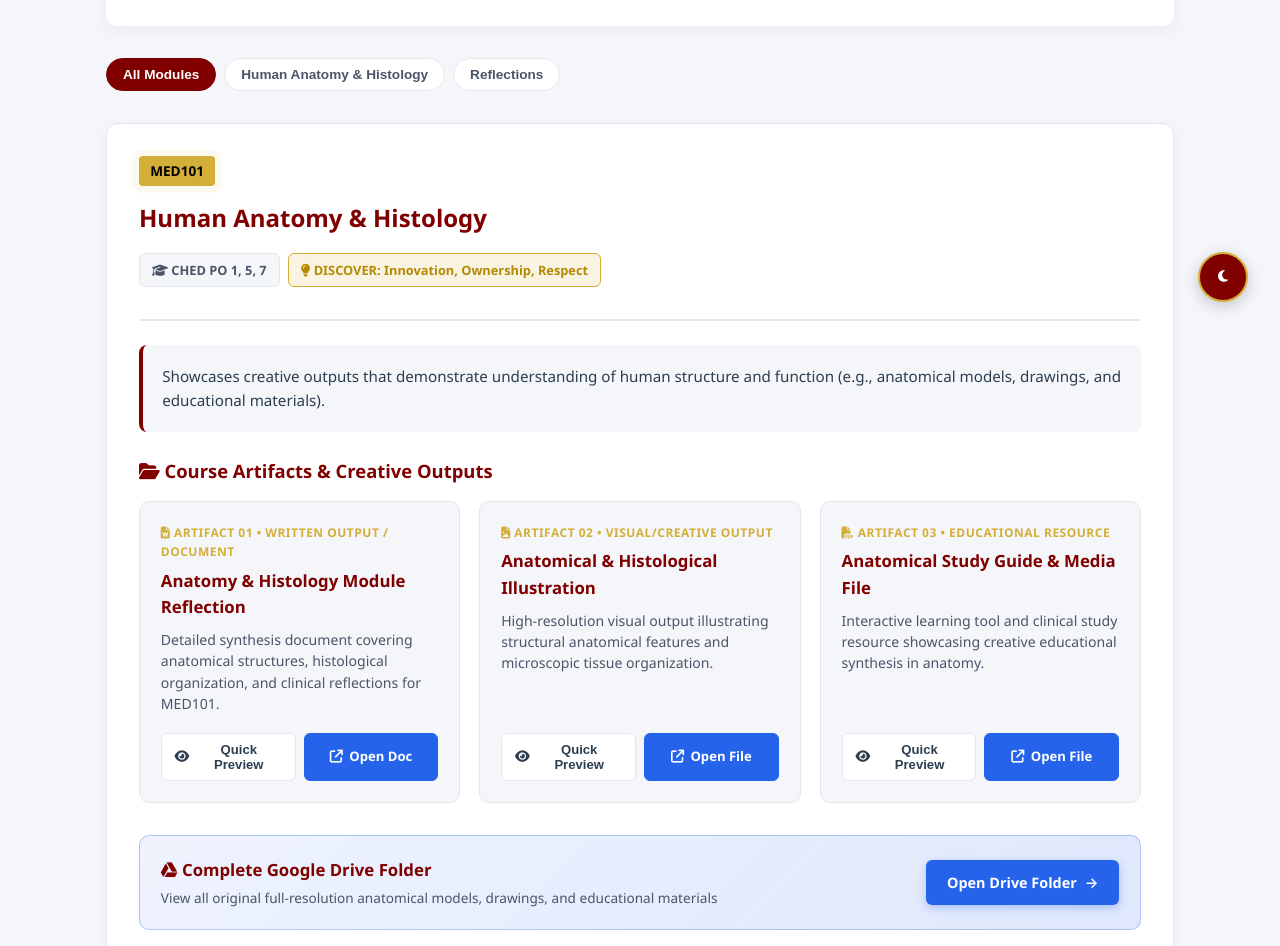
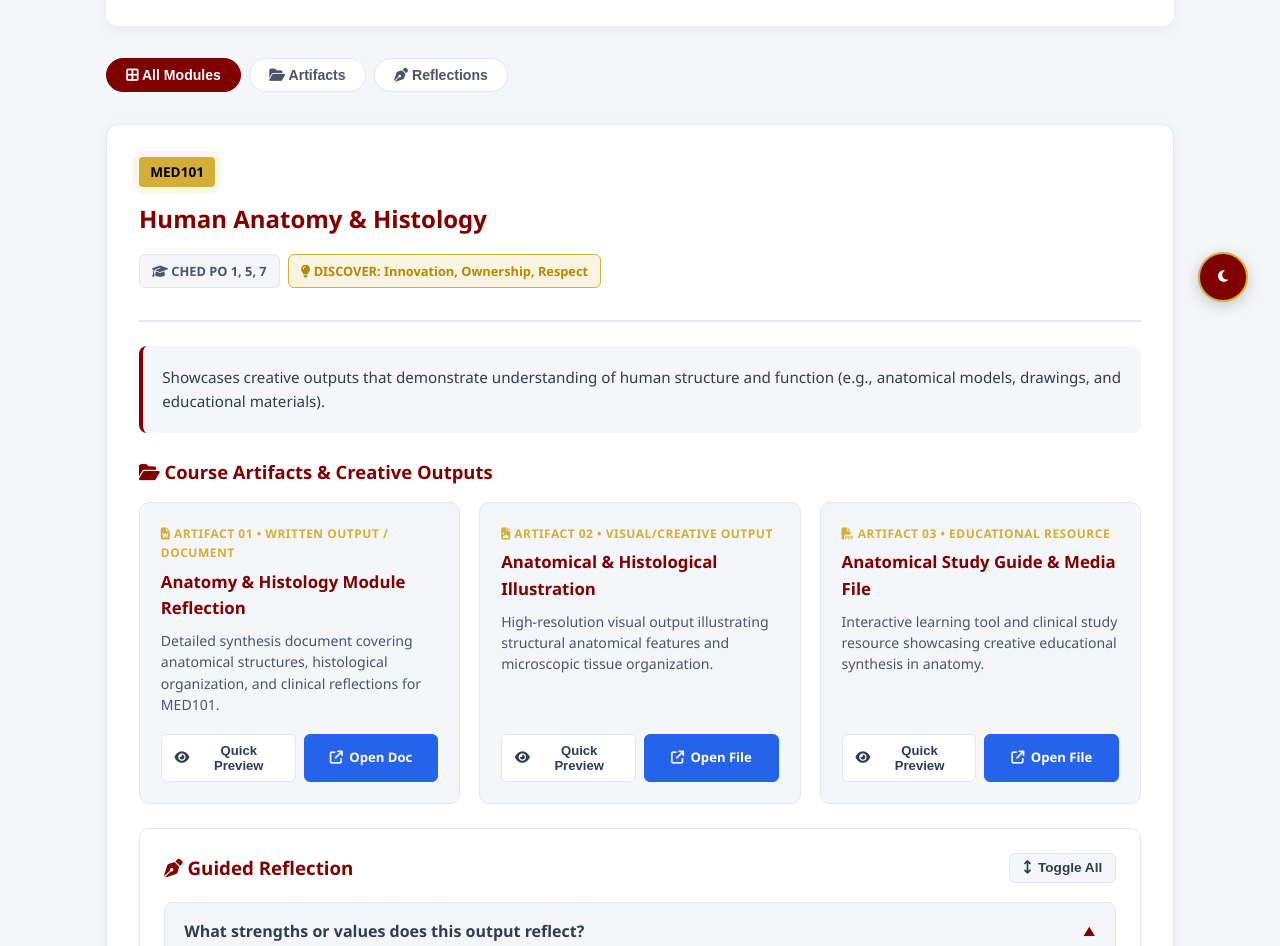
Before and after one commit to farlinkateranaMD/TEST, a plain HTML site: page index.html in a window 1280 px wide. Shown: the part 466-1412 px from the top of the page. Drawn offline with Linux system fonts and the light colour scheme.

Commit message:
Update index.html

```diff
--- a/index.html
+++ b/index.html
@@ -235,9 +235,9 @@
       background: var(--card-bg);
       border: 1px solid var(--border);
       color: var(--subtext);
-      padding: 0.5rem 1rem;
+      padding: 0.5rem 1.2rem;
       border-radius: 20px;
-      font-size: 0.85rem;
+      font-size: 0.88rem;
       font-weight: 600;
       cursor: pointer;
       white-space: nowrap;
@@ -342,7 +342,7 @@
       display: grid;
       grid-template-columns: repeat(auto-fit, minmax(300px, 1fr));
       gap: 1.2rem;
-      margin-bottom: 2rem;
+      margin-bottom: 1.5rem;
     }
 
     .output-card {
@@ -430,25 +430,6 @@
       border-color: var(--accent-blue-hover);
     }
 
-    .drive-card {
-      background: linear-gradient(135deg, rgba(37, 99, 235, 0.08) 0%, rgba(37, 99, 235, 0.15) 100%);
-      border: 1px solid rgba(37, 99, 235, 0.3);
-      border-radius: 10px;
-      padding: 1.3rem;
-      display: flex;
-      justify-content: space-between;
-      align-items: center;
-      margin-bottom: 2rem;
-      flex-wrap: wrap;
-      gap: 1rem;
-      transition: all 0.3s ease;
-    }
-
-    .drive-card:hover {
-      transform: translateY(-3px);
-      box-shadow: 0 8px 20px rgba(37, 99, 235, 0.15);
-    }
-
     .drive-btn {
       background-color: var(--accent-blue);
       color: white;
@@ -472,6 +453,7 @@
       box-shadow: 0 6px 15px rgba(37, 99, 235, 0.4);
     }
 
+    /* Guided Reflection Section */
     .reflection-section {
       border: 1px solid var(--border);
       border-radius: 10px;
@@ -639,7 +621,6 @@
       .header-content h1 { font-size: 2rem; }
       .profile-card { flex-direction: column; text-align: center; }
       .quick-actions { justify-content: center; }
-      .drive-card { flex-direction: column; align-items: flex-start; }
       .drive-btn { width: 100%; justify-content: center; }
       .modal-iframe-container { height: 350px; }
     }
@@ -694,15 +675,15 @@
       </div>
     </div>
 
-    <!-- Category Filter Bar -->
+    <!-- Category Filter Nav -->
     <div class="filter-nav">
-      <button class="filter-btn active" onclick="filterModules('all')">All Modules</button>
-      <button class="filter-btn" onclick="filterModules('anatomy')">Human Anatomy & Histology</button>
-      <button class="filter-btn" onclick="filterModules('reflections')">Reflections</button>
+      <button class="filter-btn active" onclick="filterModules('all', event)"><i class="fa-solid fa-border-all"></i> All Modules</button>
+      <button class="filter-btn" onclick="filterModules('artifacts', event)"><i class="fa-solid fa-folder-open"></i> Artifacts</button>
+      <button class="filter-btn" onclick="filterModules('reflections', event)"><i class="fa-solid fa-pen-nib"></i> Reflections</button>
     </div>
 
-    <!-- Integrated MED101 Section -->
-    <section class="subject-page" data-category="anatomy">
+    <!-- MED101 Module Container -->
+    <section class="subject-page">
 
       <div class="subject-header">
         <span class="code-badge">MED101</span>
@@ -717,7 +698,9 @@
         Showcases creative outputs that demonstrate understanding of human structure and function (e.g., anatomical models, drawings, and educational materials).
       </div>
 
-      <!-- Embedded Course Artifacts Grid -->
+      <!-- ARTIFACTS CONTAINER -->
+      <div id="artifacts-container">
+
         <div class="artifact-grid-header">
           <h3 style="color: var(--primary); font-size: 1.15rem; margin: 0;"><i class="fa-solid fa-folder-open"></i> Course Artifacts & Creative Outputs</h3>
         </div>
@@ -765,19 +748,10 @@
 
         </div>
 
-      <!-- Drive Folder Banner -->
-      <div class="drive-card">
-        <div>
-          <strong style="color: var(--primary); font-size: 1.05rem;"><i class="fa-brands fa-google-drive"></i> Complete Google Drive Folder</strong>
-          <div style="font-size:0.85rem; color: var(--subtext); margin-top: 0.2rem;">View all original full-resolution anatomical models, drawings, and educational materials</div>
-        </div>
-        <a href="https://drive.google.com/drive/folders/13KrkMA04oBSgBd_nCRBh6q0K1lAJ_q3e?usp=drive_link" target="_blank" class="drive-btn">
-          Open Drive Folder <span>&rarr;</span>
-        </a>
-      </div>
+      </div> <!-- /artifacts-container -->
 
-      <!-- Guided Reflection Section -->
-      <div class="reflection-section">
+      <!-- GUIDED REFLECTION CONTAINER -->
+      <div id="reflections-container" class="reflection-section">
         <div class="reflection-title">
           <h3 style="margin:0;"><i class="fa-solid fa-pen-nib"></i> Guided Reflection</h3>
           <button class="action-btn" onclick="toggleAllReflections()"><i class="fa-solid fa-arrows-up-down"></i> Toggle All</button>
@@ -819,7 +793,7 @@
           </div>
         </div>
 
-      </div>
+      </div> <!-- /reflections-container -->
 
     </section>
 
@@ -950,19 +924,26 @@
       });
     });
 
-    // Filter Navigation
-    function filterModules(category) {
+    // Category Filter Navigation logic (Artifacts vs Reflections vs All)
+    function filterModules(category, event) {
       document.querySelectorAll('.filter-btn').forEach(btn => btn.classList.remove('active'));
-      event.target.classList.add('active');
+      if (event) {
+        event.currentTarget.classList.add('active');
+      }
 
-      const pages = document.querySelectorAll('.subject-page');
-      pages.forEach(page => {
-        if (category === 'all' || page.dataset.category === category || category === 'reflections') {
-          page.style.display = 'block';
-        } else {
-          page.style.display = 'none';
+      const artifactsBox = document.getElementById('artifacts-container');
+      const reflectionsBox = document.getElementById('reflections-container');
+
+      if (category === 'artifacts') {
+        artifactsBox.style.display = 'block';
+        reflectionsBox.style.display = 'none';
+      } else if (category === 'reflections') {
+        artifactsBox.style.display = 'none';
+        reflectionsBox.style.display = 'block';
+      } else { // 'all'
+        artifactsBox.style.display = 'block';
+        reflectionsBox.style.display = 'block';
       }
-      });
     }
   </script>
 
```
Lines whose indentation alone changed are shown as unchanged.
